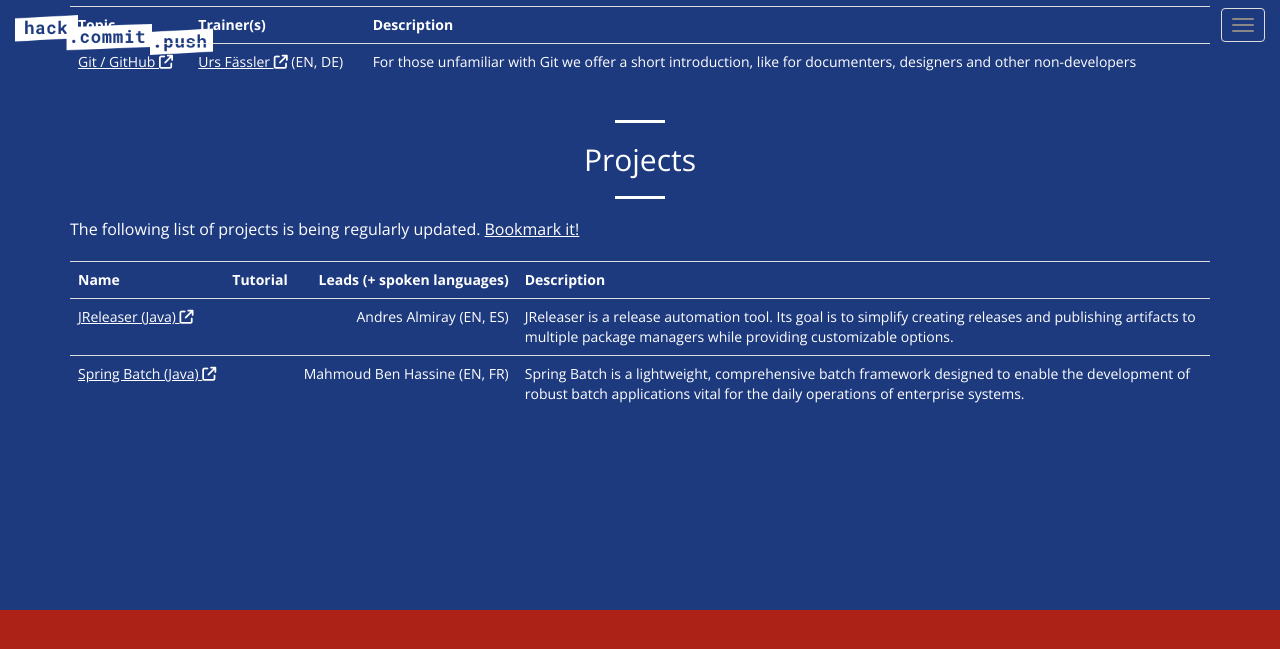
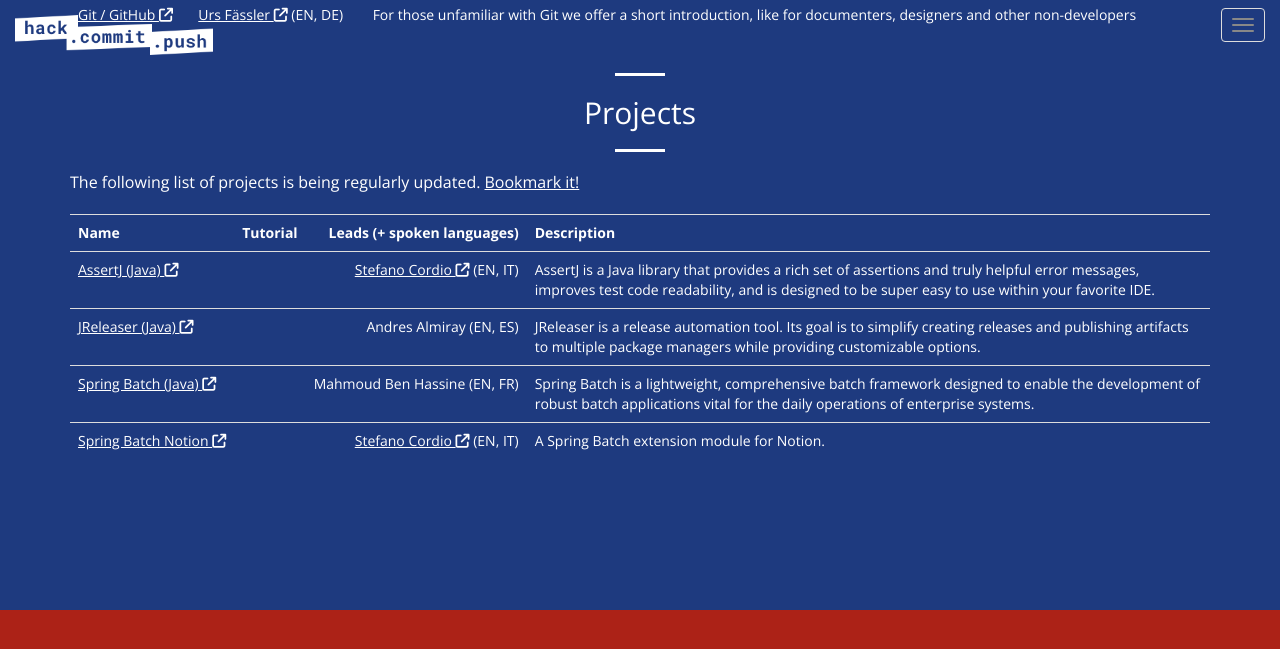
Before and after one commit to hack-commit-push/winterthur2025, a Jekyll site: the page built from index.html, in a window 1280 px wide and 900 px high, scrolled down 4495 px. Shown: the top 649 px of the window. Built offline with Jekyll 4.4.1, drawn with Linux system fonts in a browser that asks for light colours.

Commit message:
Add AssertJ and Spring Batch Notion

```diff
--- a/_data/projects.yml
+++ b/_data/projects.yml
@@ -42,3 +42,22 @@
         - EN
         - FR
   contributions:
+- name: AssertJ (Java)
+  url: https://assertj.github.io/doc/
+  description: AssertJ is a Java library that provides a rich set of assertions and truly helpful error messages, improves test code readability, and is designed to be super easy to use within your favorite IDE.
+  leads:
+    - name: Stefano Cordio
+      profile_url: https://github.com/scordio
+      spoken_languages:
+        - EN
+        - IT
+  contributions:
+- name: Spring Batch Notion
+  url: https://github.com/spring-projects/spring-batch-extensions/tree/main/spring-batch-notion
+  description: A Spring Batch extension module for Notion.
+  leads:
+    - name: Stefano Cordio
+      profile_url: https://github.com/scordio
+      spoken_languages:
+        - EN
+        - IT
```
